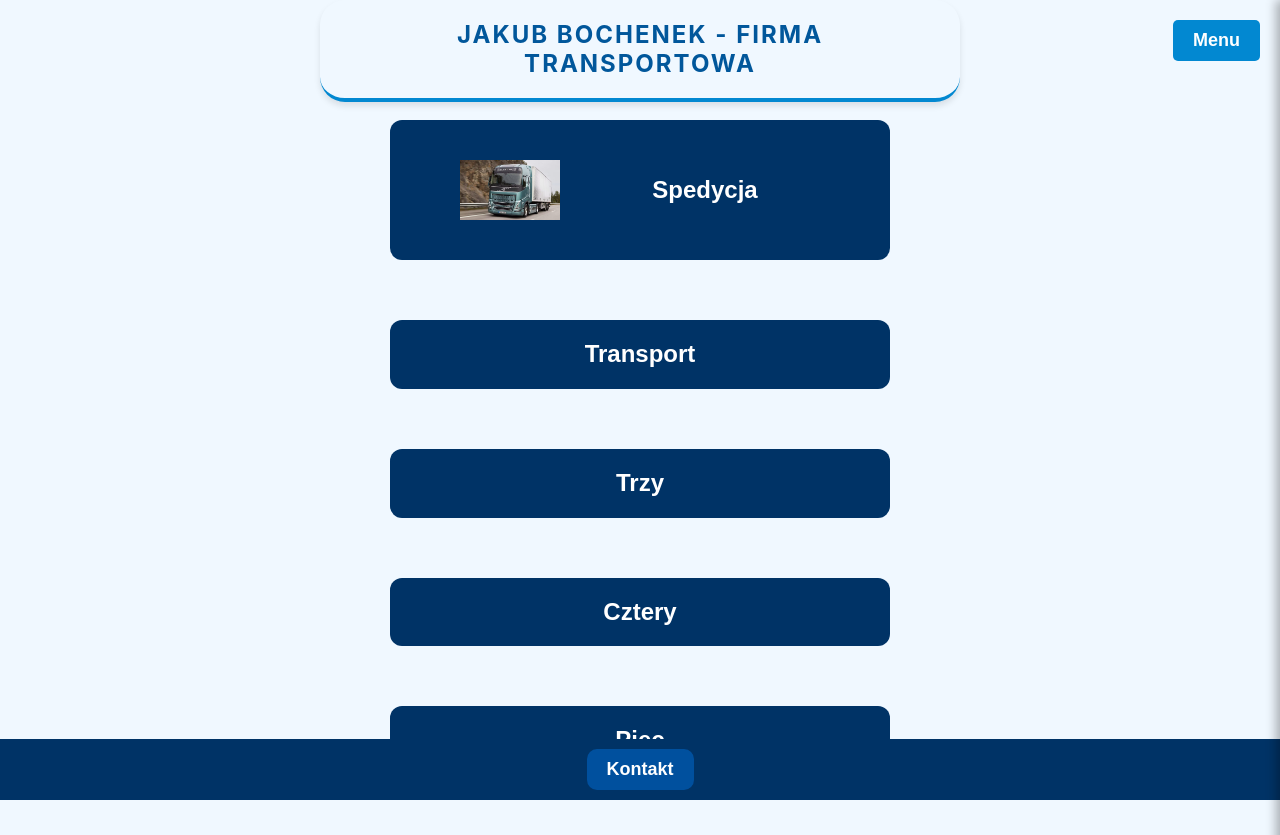
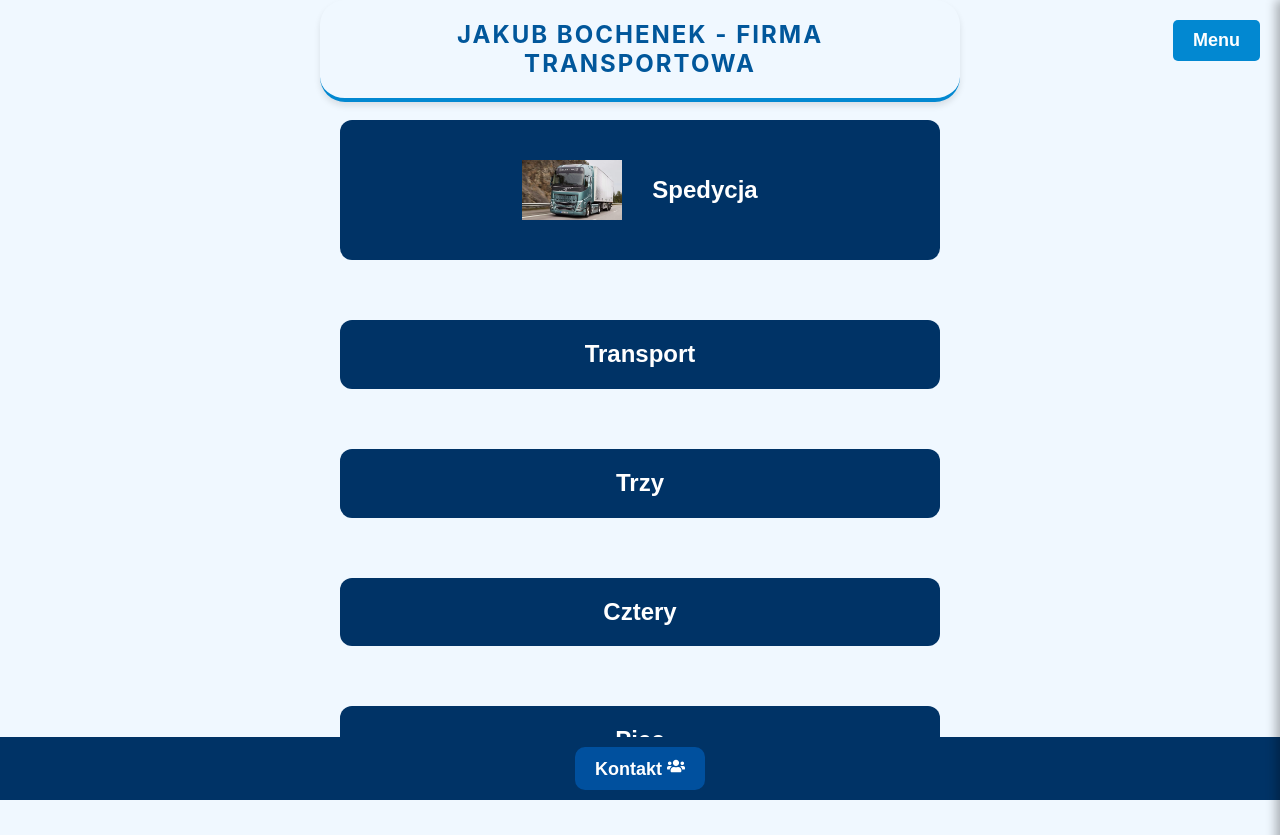
Before and after one commit to pasatwlpg/my-host-app, a React (Vite) app: page / in a window 1280 px wide. Built offline with nearby package versions, Linux system fonts and the light colour scheme.

Commit message:
trzecia aktu

```diff
--- a/package.json
+++ b/package.json
@@ -12,6 +12,7 @@
   "dependencies": {
     "react": "^18.3.1",
     "react-dom": "^18.3.1",
+    "react-icons": "^5.4.0",
     "react-router-dom": "^7.1.1"
   },
   "devDependencies": {
--- a/src/assets/styles/ButtonList.css
+++ b/src/assets/styles/ButtonList.css
@@ -8,10 +8,10 @@
     display: flex; /* Używamy flexboxa, aby wyrównać obrazek i tekst */
     align-items: center; /* Wyrównuje elementy pionowo */
     justify-content: center;
-    width: 200%;
+    width: 100%;
     max-width: 500px;
     margin: 60px auto;
-    padding: 20px 70px;
+    padding: 20px 300px;
     background-color: #003366;
     color: white;
     border: none;
--- a/src/components/Contact.jsx
+++ b/src/components/Contact.jsx
@@ -1,5 +1,6 @@
 import React, { useState, useEffect } from "react";
 import "../assets/styles/Contact.css";
+import { FaUsers } from "react-icons/fa";
 
 function Contact() {
   const [showContactInfo, setShowContactInfo] = useState(false);
@@ -24,7 +25,7 @@ function Contact() {
   return (
     <div className="contact-container">
       <button className="contact-button" onClick={toggleContactInfo}>
-        Kontakt
+        Kontakt <FaUsers />
       </button>
       {showContactInfo && (
         <div className="contact-info">
```
Also changed, not shown: 1 other file (tests, documents, lock files or other folders).
